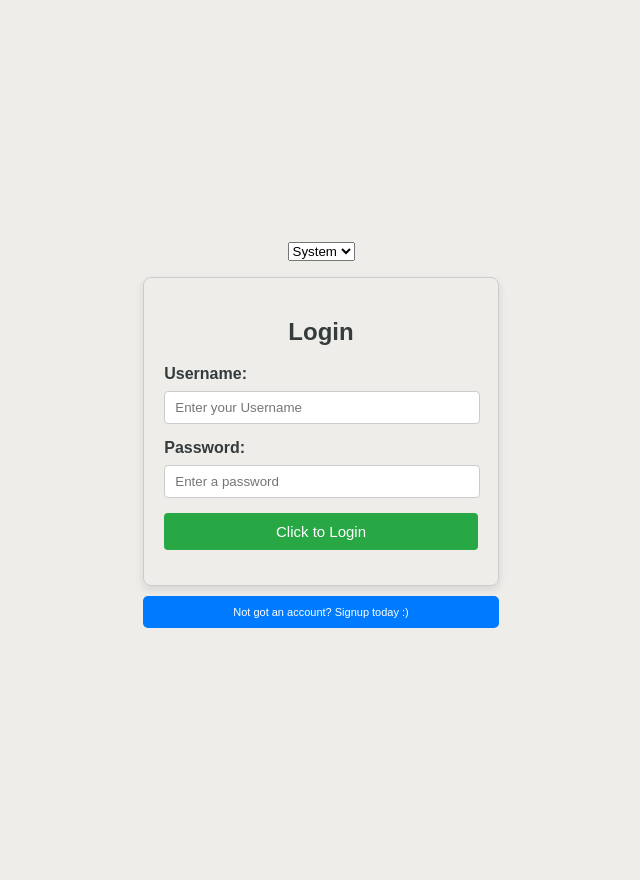
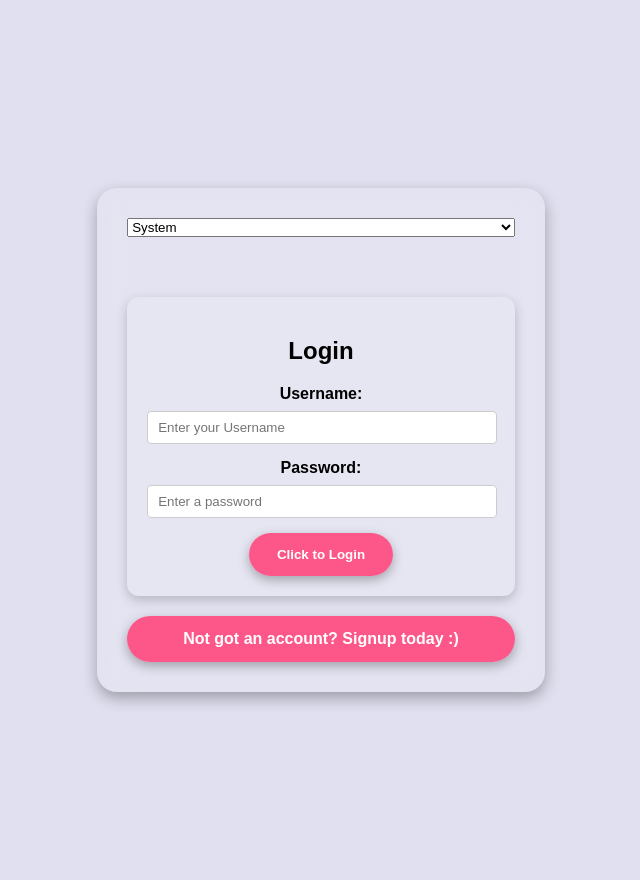
Before and after one commit to AdamPalmerGithub/addressBook, a Django app: page /login/ in a window 1280 px wide. Shown: the whole page, without its empty margins (319-959 px from the left). Run offline with Django 5.2, Linux system fonts and the light colour scheme.

Commit message:
Styles(index.hmtl, login.html/css, addressbook.css, landing.css, main.css): New theme provisional implementation

```diff
--- a/myproject/myapp/templates/login.html
+++ b/myproject/myapp/templates/login.html
@@ -5,17 +5,98 @@
     <title>Login</title>
     {% load static %}
     <link rel="stylesheet" href="{% static 'styles/login.css' %}">
+    <style>
+ :root {
+  color-scheme: light dark;
+  --light: #e0e0f0;
+  --dark: #28283d;
+}
+
+.light {
+    color-scheme: light;
+}
+.dark {
+    color-scheme: dark;
+}
+body {
+    color: light-dark(var(--light), var(--dark));
+    background-color: light-dark(var(--light), var(--dark));
+    font-family: Arial, sans-serif;
+    margin: 20px;
+    padding: 20px;
+    display: flex;
+    flex-direction: column;
+    justify-content: center;
+    align-items: center;
+    height: 100vh;
+}
+.card-container {
+    display: flex;
+    flex-direction: column;
+    gap: 20px;
+    background: rgba(255, 255, 255, 0.1);
+    backdrop-filter: blur(15px);
+    padding: 30px;
+    border-radius: 20px;
+    box-shadow: 0 6px 15px rgba(0, 0, 0, 0.3);
+    text-align: center;
+    color: #ffffff;
+}
+form {
+    color: light-dark(black, white);
+    max-width: 400px;
+    margin: auto;
+    padding: 20px;
+    border-radius: 12px;
+    background: rgba(255, 255, 255, 0.12);
+    box-shadow: 0 4px 12px rgba(0, 0, 0, 0.2);
+}
+
+label {
+    color: light-dark(black, white);
+    display: block;
+    margin-bottom: 8px;
+    font-weight: bold;
+}
+
+input {
+    width: calc(100% - 20px);
+    padding: 8px 10px;
+    margin-bottom: 15px;
+    border: 1px solid #ccc;
+    border-radius: 4px;
+}
+a, button {
+    display: inline-block;
+    text-decoration: none;
+    padding: 14px 28px;
+    border-radius: 30px;
+    background: rgba(255, 71, 126, 0.9);
+    color: #fff;
+    font-weight: bold;
+    transition: 0.3s;
+    box-shadow: 0 4px 12px rgba(0, 0, 0, 0.3);
+    border: none;
+    cursor: pointer;
+}
+a:hover, button:hover{
+    background: rgba(255, 33, 86, 0.9);
+    transform: translateY(-3px);
+}
+p {
+    color: light-dark(black, white);
+    margin: 10px auto;
+}
+    </style>
     <script src="{% static 'js/main.js' %}"></script>
 </head>
 <body>
-<header>
+<div class="card-container">
     <select id="mode" onchange="choice(mode.value)">
         <option value="system" selected disabled>System</option>
         <option value="light">Light</option>
         <option value="dark">Dark</option>
     </select>
-</header>
-<div>
     <p>{{ error }}</p>
     <form name="login" method="post" action="../loginuser/">
         <h2 style="text-align:center;">Login</h2>
@@ -24,7 +105,7 @@
         <input type="text" id="user" name="user" placeholder="Enter your Username">
         <label for="pwd">Password:</label>
         <input id="pwd" name="pwd" type="password" placeholder="Enter a password">
-        <input type="submit" name="reg" value="Click to Login">
+        <button type="submit" name="reg"> Click to Login </button>
     </form>
     <a id="signup" href="/signup">Not got an account? Signup today :)</a>
 </div>
--- a/myproject/static/styles/login.css
+++ b/myproject/static/styles/login.css
@@ -1,5 +1,7 @@
 :root {
   color-scheme: light dark;
+  --light: #e0e0f0;
+  --dark: #28283d;
 }
 
 .light {
@@ -8,10 +10,9 @@
 .dark {
     color-scheme: dark;
 }
-
 body {
-    color: light-dark(#333b3c, #efefec);
-    background-color: light-dark(#efedea, #223a2c);
+    color: light-dark(var(--light), var(--dark));
+    background-color: light-dark(var(--light), var(--dark));
     font-family: Arial, sans-serif;
     margin: 20px;
     padding: 20px;
@@ -21,17 +22,30 @@ body {
     align-items: center;
     height: 100vh;
 }
-
+.card-container {
+    display: flex;
+    flex-direction: column;
+    gap: 20px;
+    background: rgba(255, 255, 255, 0.1);
+    backdrop-filter: blur(15px);
+    padding: 30px;
+    border-radius: 20px;
+    box-shadow: 0 6px 15px rgba(0, 0, 0, 0.3);
+    text-align: center;
+    color: #ffffff;
+}
 form {
+    color: light-dark(black, white);
     max-width: 400px;
     margin: auto;
     padding: 20px;
-    border: 1px solid #ccc;
-    border-radius: 8px;
-    box-shadow: 0 4px 8px rgba(0, 0, 0, 0.1);
+    border-radius: 12px;
+    background: rgba(255, 255, 255, 0.12);
+    box-shadow: 0 4px 12px rgba(0, 0, 0, 0.2);
 }
 
 label {
+    color: light-dark(black, white);
     display: block;
     margin-bottom: 8px;
     font-weight: bold;
@@ -44,35 +58,25 @@ input {
     border: 1px solid #ccc;
     border-radius: 4px;
 }
-
-input[type="submit"] {
-    width: 100%;
-    padding: 10px;
-    background-color: #28a745;
-    color: white;
+a, button {
+    display: inline-block;
+    text-decoration: none;
+    padding: 14px 28px;
+    border-radius: 30px;
+    background: rgba(255, 71, 126, 0.9);
+    color: #fff;
+    font-weight: bold;
+    transition: 0.3s;
+    box-shadow: 0 4px 12px rgba(0, 0, 0, 0.3);
     border: none;
-    border-radius: 4px;
     cursor: pointer;
-    font-size: 15px;
+}
+a:hover, button:hover{
+    background: rgba(255, 33, 86, 0.9);
+    transform: translateY(-3px);
 }
 
-input[type="submit"]:hover {
-    background-color: #218838;
+p {
+    color: light-dark(black, white);
+    margin: 10px auto;
 }
-
-a {
-    display: block;
-    font-size: 11px;
-    text-align:center;
-    text-decoration: none;
-    background: #007BFF;
-    color: white;
-    padding: 10px 20px;
-    border-radius: 5px;
-    margin: 10px auto;
-    transition: 0.3s;
-}
-
-a:hover {
-    background: #0056b3;
-}
```
Also changed, not shown: myproject/myapp/templates/index.html (+93 -15 lines), myproject/static/styles/addressBook.css (+55 -28 lines), myproject/static/styles/landing.css (+65 -56 lines), myproject/static/styles/main.css (added, +39 -0 lines).
